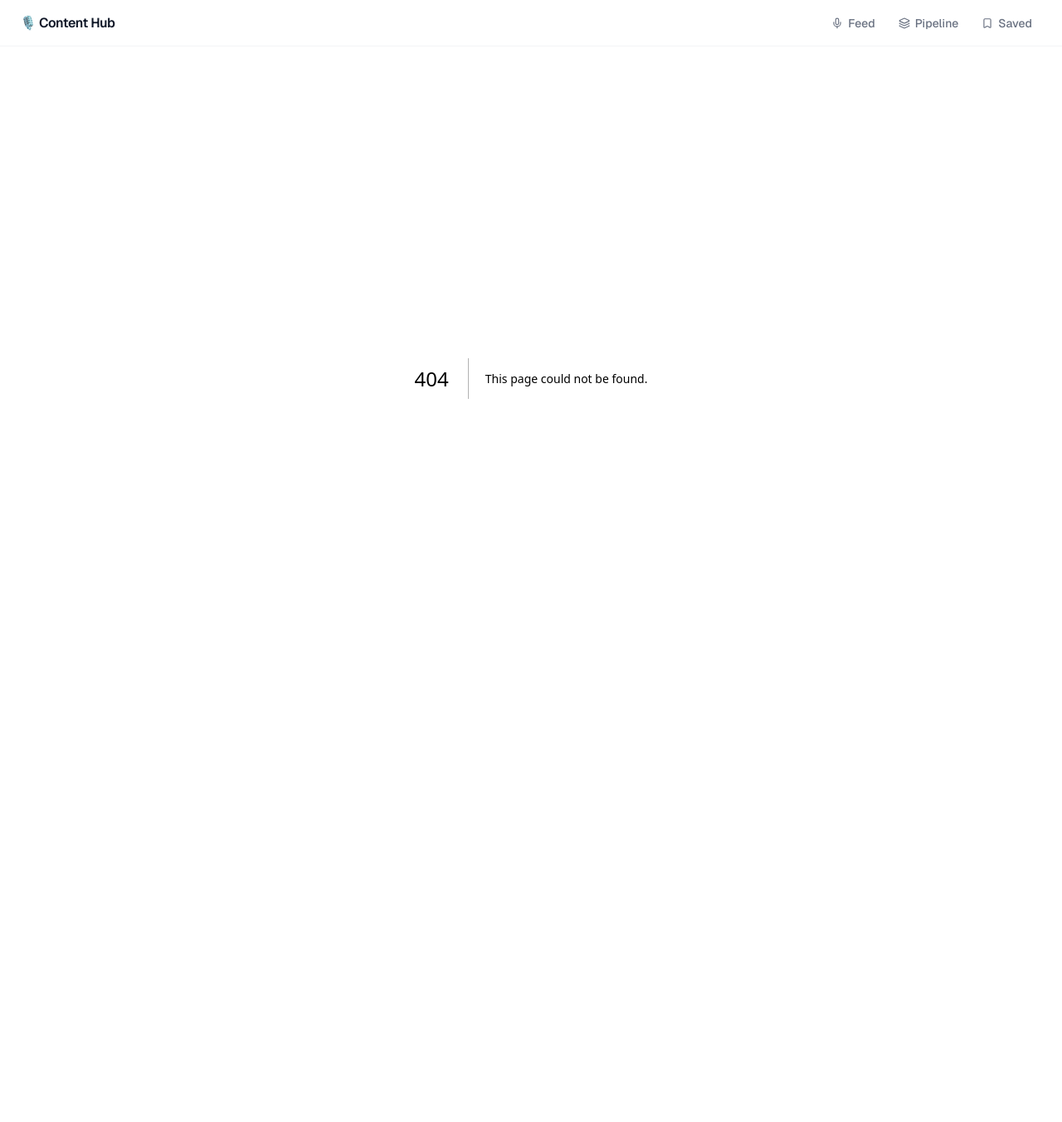
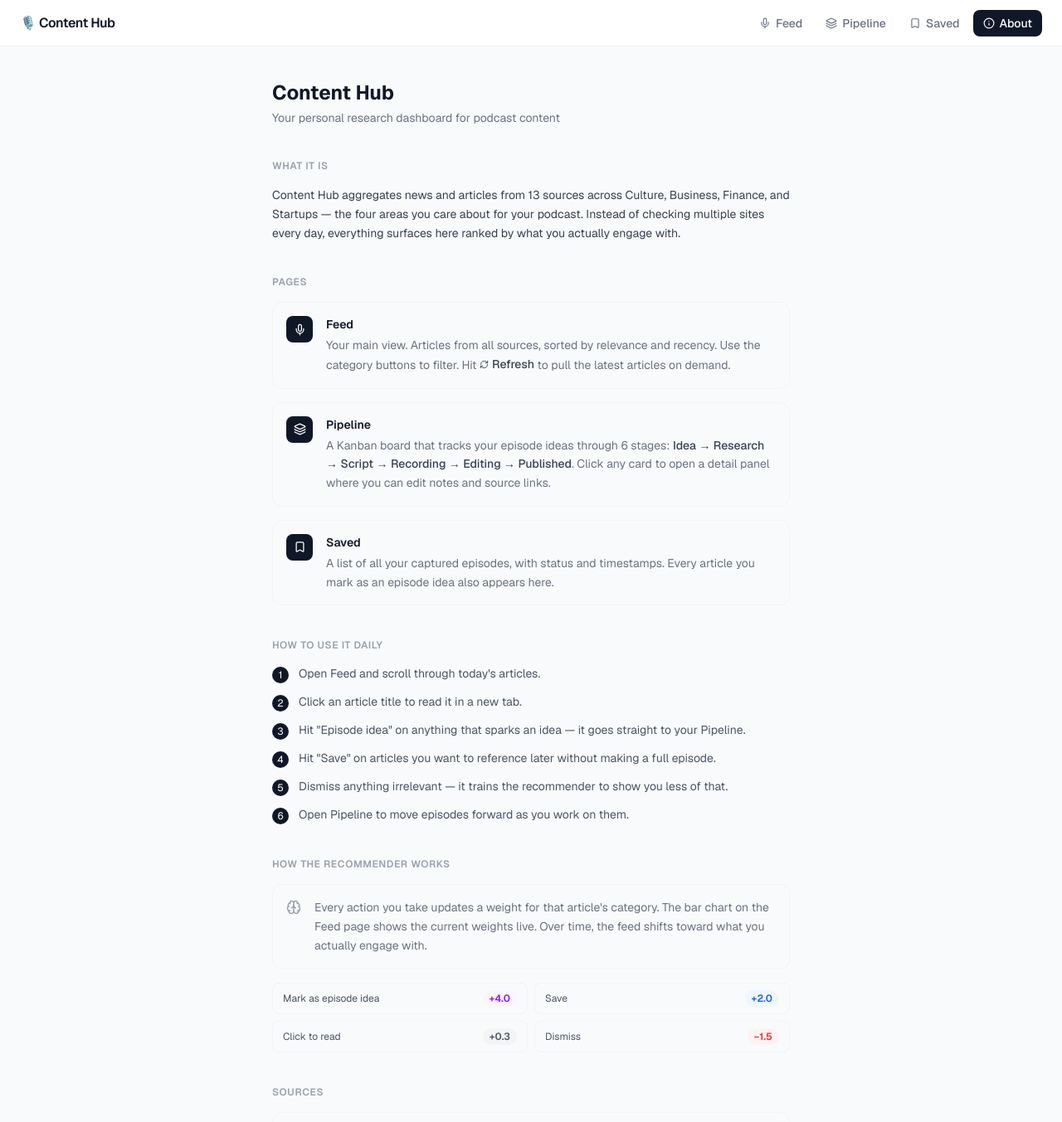
Before and after one commit to 2005yoheiUBC/podcast-hub, a Next.js app: page /about in a window 1280 px wide. Before the commit this address had no page. Shown: the top 1353 px of the page at 83% size. Before the commit the page ends 856 px from the top, so only its background shows below. Built offline with nearby package versions, Linux system fonts and the light colour scheme.

Commit message:
add About page with usage guide and recommender explanation
Co-Authored-By: Claude Sonnet 4.6 <noreply@anthropic.com>

```diff
--- /dev/null
+++ b/app/about/page.tsx
@@ -0,0 +1,135 @@
+import { Mic, Layers, Bookmark, RefreshCw, Brain, Database } from 'lucide-react'
+
+export default function AboutPage() {
+  return (
+    <div className="max-w-2xl mx-auto px-6 pt-10 pb-20">
+      <h1 className="text-2xl font-bold text-gray-900 mb-1">Content Hub</h1>
+      <p className="text-gray-500 text-sm mb-10">Your personal research dashboard for podcast content</p>
+
+      {/* What it is */}
+      <section className="mb-10">
+        <h2 className="text-xs font-semibold text-gray-400 uppercase tracking-wider mb-4">What it is</h2>
+        <p className="text-sm text-gray-700 leading-relaxed">
+          Content Hub aggregates news and articles from 13 sources across Culture, Business, Finance, and Startups —
+          the four areas you care about for your podcast. Instead of checking multiple sites every day, everything
+          surfaces here ranked by what you actually engage with.
+        </p>
+      </section>
+
+      {/* Pages */}
+      <section className="mb-10">
+        <h2 className="text-xs font-semibold text-gray-400 uppercase tracking-wider mb-4">Pages</h2>
+        <div className="space-y-4">
+          <div className="flex gap-4 p-4 rounded-xl bg-gray-50 border border-gray-100">
+            <div className="w-8 h-8 rounded-lg bg-gray-900 flex items-center justify-center shrink-0">
+              <Mic size={15} className="text-white" />
+            </div>
+            <div>
+              <p className="text-sm font-semibold text-gray-900 mb-1">Feed</p>
+              <p className="text-sm text-gray-500 leading-relaxed">
+                Your main view. Articles from all sources, sorted by relevance and recency. Use the category
+                buttons to filter. Hit <span className="inline-flex items-center gap-1 font-medium text-gray-700"><RefreshCw size={11} /> Refresh</span> to
+                pull the latest articles on demand.
+              </p>
+            </div>
+          </div>
+
+          <div className="flex gap-4 p-4 rounded-xl bg-gray-50 border border-gray-100">
+            <div className="w-8 h-8 rounded-lg bg-gray-900 flex items-center justify-center shrink-0">
+              <Layers size={15} className="text-white" />
+            </div>
+            <div>
+              <p className="text-sm font-semibold text-gray-900 mb-1">Pipeline</p>
+              <p className="text-sm text-gray-500 leading-relaxed">
+                A Kanban board that tracks your episode ideas through 6 stages: <span className="font-medium text-gray-700">Idea → Research → Script → Recording → Editing → Published</span>.
+                Click any card to open a detail panel where you can edit notes and source links.
+              </p>
+            </div>
+          </div>
+
+          <div className="flex gap-4 p-4 rounded-xl bg-gray-50 border border-gray-100">
+            <div className="w-8 h-8 rounded-lg bg-gray-900 flex items-center justify-center shrink-0">
+              <Bookmark size={15} className="text-white" />
+            </div>
+            <div>
+              <p className="text-sm font-semibold text-gray-900 mb-1">Saved</p>
+              <p className="text-sm text-gray-500 leading-relaxed">
+                A list of all your captured episodes, with status and timestamps. Every article you mark as an
+                episode idea also appears here.
+              </p>
+            </div>
+          </div>
+        </div>
+      </section>
+
+      {/* How to use it */}
+      <section className="mb-10">
+        <h2 className="text-xs font-semibold text-gray-400 uppercase tracking-wider mb-4">How to use it daily</h2>
+        <ol className="space-y-3">
+          {[
+            { n: '1', text: 'Open Feed and scroll through today\'s articles.' },
+            { n: '2', text: 'Click an article title to read it in a new tab.' },
+            { n: '3', text: 'Hit "Episode idea" on anything that sparks an idea — it goes straight to your Pipeline.' },
+            { n: '4', text: 'Hit "Save" on articles you want to reference later without making a full episode.' },
+            { n: '5', text: 'Dismiss anything irrelevant — it trains the recommender to show you less of that.' },
+            { n: '6', text: 'Open Pipeline to move episodes forward as you work on them.' },
+          ].map(({ n, text }) => (
+            <li key={n} className="flex gap-3 text-sm text-gray-600">
+              <span className="w-5 h-5 rounded-full bg-gray-900 text-white text-xs flex items-center justify-center shrink-0 mt-0.5">{n}</span>
+              {text}
+            </li>
+          ))}
+        </ol>
+      </section>
+
+      {/* Recommender */}
+      <section className="mb-10">
+        <h2 className="text-xs font-semibold text-gray-400 uppercase tracking-wider mb-4">How the recommender works</h2>
+        <div className="flex gap-4 p-4 rounded-xl bg-gray-50 border border-gray-100 mb-4">
+          <Brain size={18} className="text-gray-400 shrink-0 mt-0.5" />
+          <p className="text-sm text-gray-500 leading-relaxed">
+            Every action you take updates a weight for that article's category. The bar chart on the Feed page
+            shows the current weights live. Over time, the feed shifts toward what you actually engage with.
+          </p>
+        </div>
+        <div className="grid grid-cols-2 gap-2 text-xs">
+          {[
+            { action: 'Mark as episode idea', delta: '+4.0', color: 'text-purple-600 bg-purple-50' },
+            { action: 'Save', delta: '+2.0', color: 'text-blue-600 bg-blue-50' },
+            { action: 'Click to read', delta: '+0.3', color: 'text-gray-600 bg-gray-100' },
+            { action: 'Dismiss', delta: '−1.5', color: 'text-red-500 bg-red-50' },
+          ].map(({ action, delta, color }) => (
+            <div key={action} className="flex items-center justify-between px-3 py-2 rounded-lg bg-gray-50 border border-gray-100">
+              <span className="text-gray-600">{action}</span>
+              <span className={`font-semibold px-2 py-0.5 rounded-full ${color}`}>{delta}</span>
+            </div>
+          ))}
+        </div>
+      </section>
+
+      {/* Sources */}
+      <section>
+        <h2 className="text-xs font-semibold text-gray-400 uppercase tracking-wider mb-4">Sources</h2>
+        <div className="flex gap-4 p-4 rounded-xl bg-gray-50 border border-gray-100 mb-3">
+          <Database size={18} className="text-gray-400 shrink-0 mt-0.5" />
+          <p className="text-sm text-gray-500 leading-relaxed">
+            13 RSS feeds refresh every 15 minutes automatically. Articles are cached in a Postgres database so
+            the feed loads instantly.
+          </p>
+        </div>
+        <div className="grid grid-cols-2 gap-x-6 gap-y-1.5 text-xs text-gray-500 px-1">
+          {[
+            ['Culture', 'The Verge, Mashable, Reddit OOTL'],
+            ['Business', 'Fortune, Fast Company, Inc.'],
+            ['Finance', 'CNBC, WSJ Markets, Investing.com'],
+            ['Startups', 'TechCrunch, Hacker News, Product Hunt, MIT Tech Review'],
+          ].map(([cat, sources]) => (
+            <div key={cat}>
+              <span className="font-semibold text-gray-700">{cat} </span>{sources}
+            </div>
+          ))}
+        </div>
+      </section>
+    </div>
+  )
+}
--- a/components/Nav.tsx
+++ b/components/Nav.tsx
@@ -1,12 +1,13 @@
 'use client'
 import Link from 'next/link'
 import { usePathname } from 'next/navigation'
-import { Mic, Layers, Bookmark } from 'lucide-react'
+import { Mic, Layers, Bookmark, Info } from 'lucide-react'
 
 const links = [
   { href: '/', label: 'Feed', icon: Mic },
   { href: '/pipeline', label: 'Pipeline', icon: Layers },
   { href: '/saved', label: 'Saved', icon: Bookmark },
+  { href: '/about', label: 'About', icon: Info },
 ]
 
 export default function Nav() {
```
